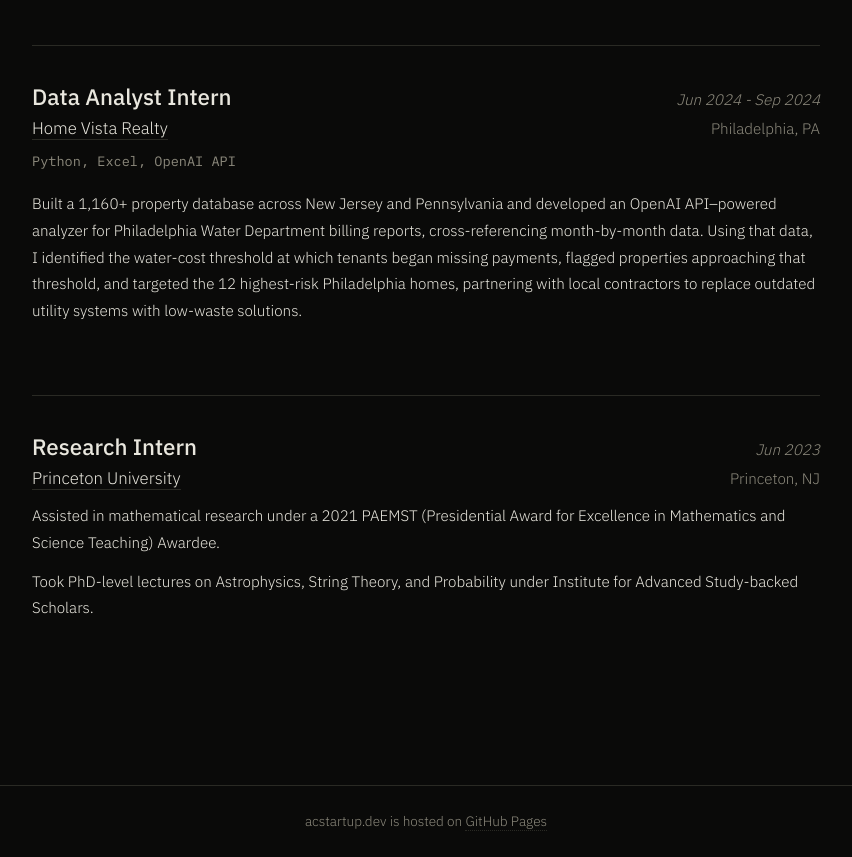
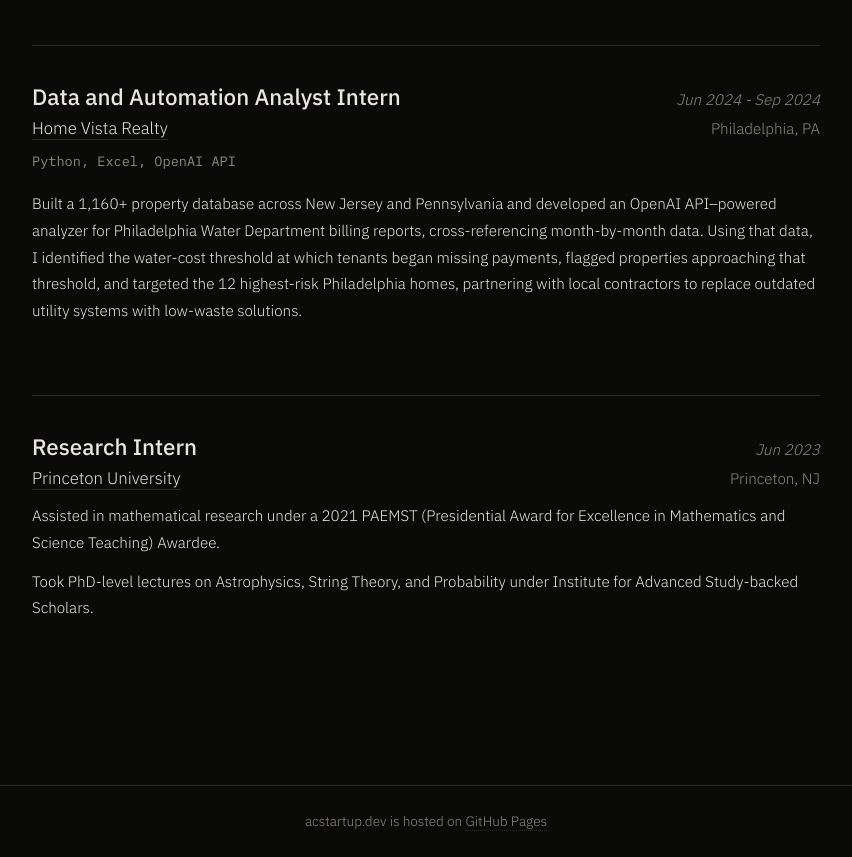
Before and after one commit to acstartup/acstartup.dev, a website: page experience/index.html in a window 1280 px wide. Shown: the part 2289-3146 px from the top of the page, without its empty margins (214-1066 px from the left). Drawn offline with Linux system fonts and the light colour scheme.

Commit message:
(feat): Automation:

```diff
--- a/experience/index.html
+++ b/experience/index.html
@@ -400,7 +400,7 @@
     <!-- Home Vista Realty -->
     <div class="experience">
       <div class="exp-header-row">
-        <h2 class="exp-title">Data Analyst Intern</h2>
+        <h2 class="exp-title">Data and Automation Analyst Intern</h2>
         <span class="exp-date">Jun 2024 - Sep 2024</span>
       </div>
       <div class="exp-company-row">
```
